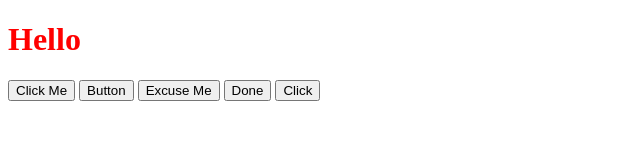
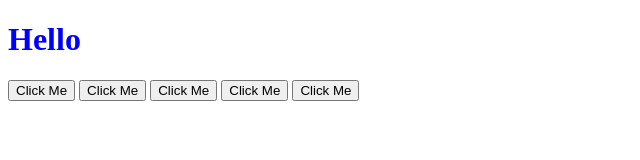
Before and after one commit to likhithaindukuri/jQuery, a plain HTML site: page index.html in a window 1280 px wide. Shown: the whole page, without its empty margins (0-640 px from the left). Drawn offline with nearby package versions, Linux system fonts and the light colour scheme.

Commit message:
Modified

```diff
--- a/index.html
+++ b/index.html
@@ -9,10 +9,10 @@
 
     <h1>Hello</h1>
     <button>Click Me</button>
-    <button>Button</button>
-    <button>Excuse Me</button>
-    <button>Done</button>
-    <button>Click</button>
+    <button>Click Me</button>
+    <button>Click Me</button>
+    <button>Click Me</button>
+    <button>Click Me</button>
 
     <script src="https://ajax.googleapis.com/ajax/libs/jquery/3.6.3/jquery.min.js"></script>
     <script src="index.js" charset="utf-8"></script>
--- a/index.js
+++ b/index.js
@@ -1,2 +1,2 @@
 
-$("h1").css("color","red");
+$("h1").css("color","blue");
```
